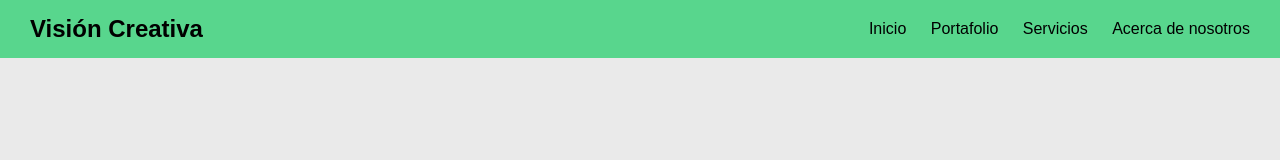
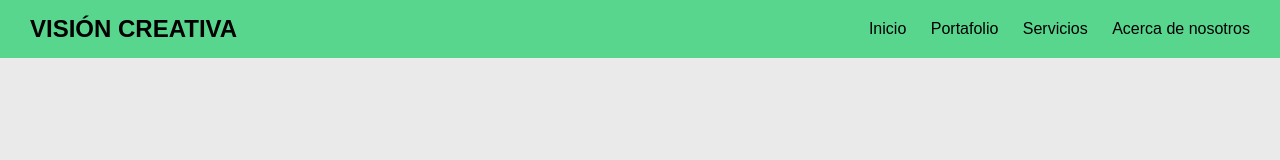
Before and after one commit to DemonGor223/Pagina-FreeLance, a plain HTML site: page inicio/index.html in a window 1280 px wide. Shown: the top 160 px of the page. Drawn offline with Linux system fonts and the light colour scheme.

Commit message:
CAMBIO13(HTML)

```diff
--- a/inicio/index.html
+++ b/inicio/index.html
@@ -9,7 +9,7 @@
 <body>
     <!-- Barra de navegación -->
     <header class="navbar">
-        <div class="navbar-logo">Visión Creativa</div>
+        <div class="navbar-logo">VISIÓN CREATIVA </div>
         <nav class="navbar-menu">
             <a href="#">Inicio</a>
             <a href="#">Portafolio</a>
```
